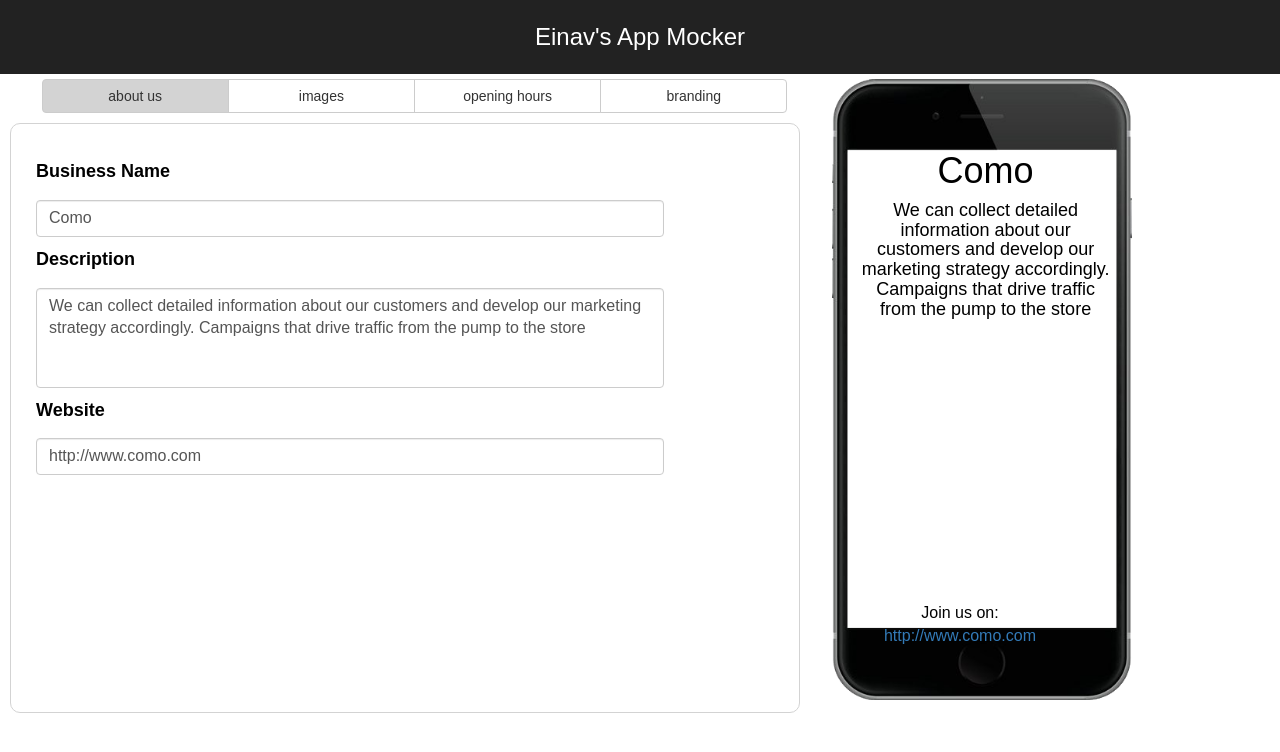
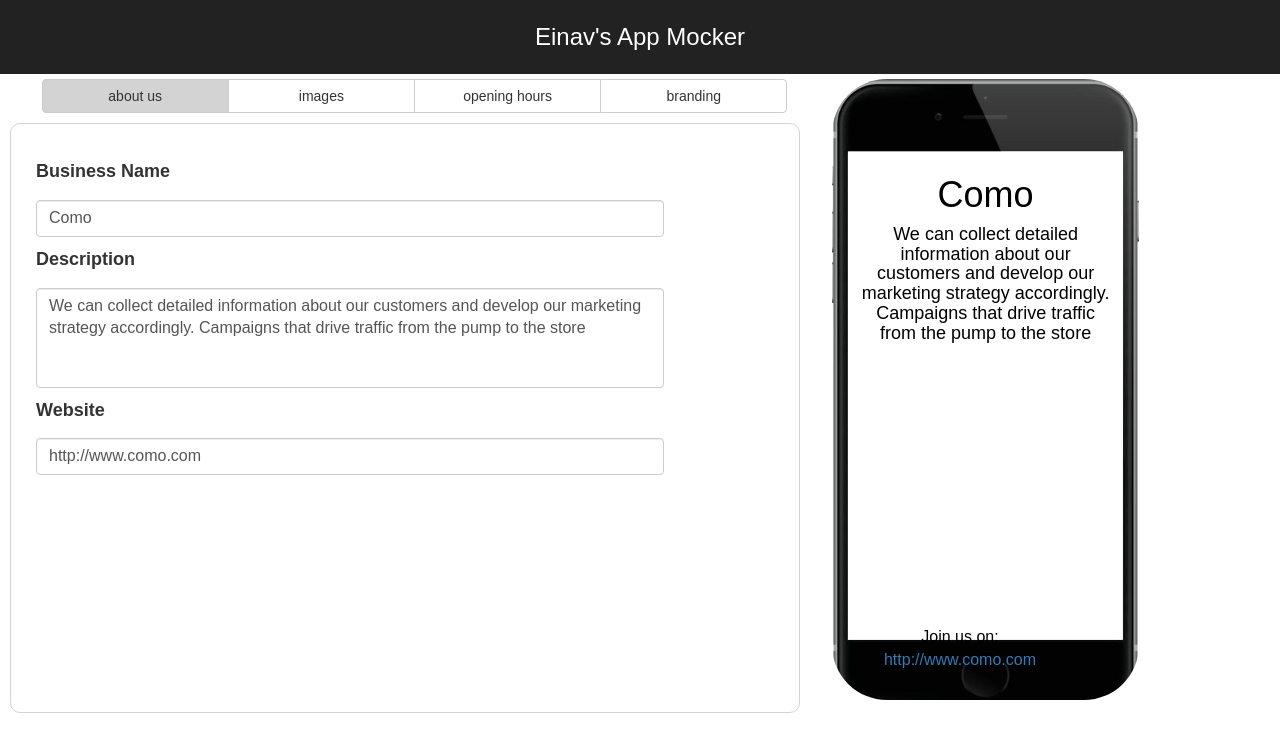
Before and after one commit to nushicoco/AppMocks, a React (Create React App) app in the folder client/: page / in a window 1280 px wide. Shown: the top 752 px of the page. Built offline with nearby package versions, Linux system fonts and the light colour scheme.

Commit message:
move background color to change only inside the app

```diff
--- a/client/src/App.css
+++ b/client/src/App.css
@@ -42,11 +42,12 @@
     /*background-color: blue;*/
     height: auto;
 
-    background-size: contain;
+    background-size: cover;
     background-repeat: no-repeat;
     width: 100%;
     height: 0;
     padding-top: 200%;
+    border-radius: 55px;
 }
 
 .phone-viewer{
@@ -126,7 +127,7 @@
     }
 
     .in-phone{
-        top: 10%;
+        top: 13%;
         left:unset;
         width: 20%;
         height: 68%;
--- a/client/src/App.js
+++ b/client/src/App.js
@@ -70,6 +70,7 @@
     }
 
     return {
+      backgroundImage:`url('${process.env.PUBLIC_URL}/img/phone.png')`,
       backgroundColor: color1,
       color:color2
     }
@@ -87,7 +88,7 @@
   render() {
 
     return (
-      <div className="App" style={this.getStyle()}>
+      <div className="App">
         <div className="app-header">Einav's App Mocker</div>
         <div className="divider"></div>
         <div className="app-container">
@@ -99,9 +100,9 @@
             </div>
             <div className="main-pane">{this.renderComponent(this.state.currentTab.mainComponent)(this.state)}</div>
             </div>
-          <div className="viewer-pane" style={{backgroundImage:`url('${process.env.PUBLIC_URL}/img/phone.png')`}}>
+          <div className="viewer-pane" style={this.getStyle()}>
             <div className="phone-viewer" >
-              <div className="in-phone">
+              <div className="in-phone" >
                 {this.renderComponent(this.state.currentTab.viewComponent)(this.state)}
               </div>
             </div>
```
